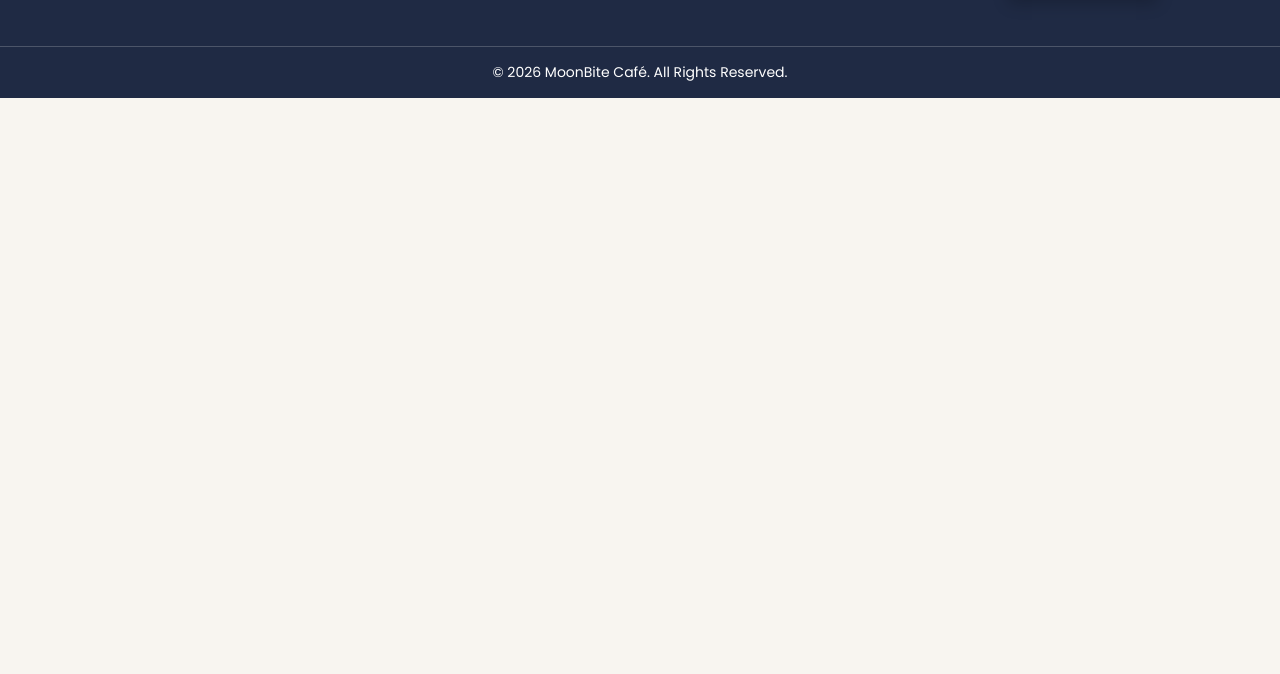
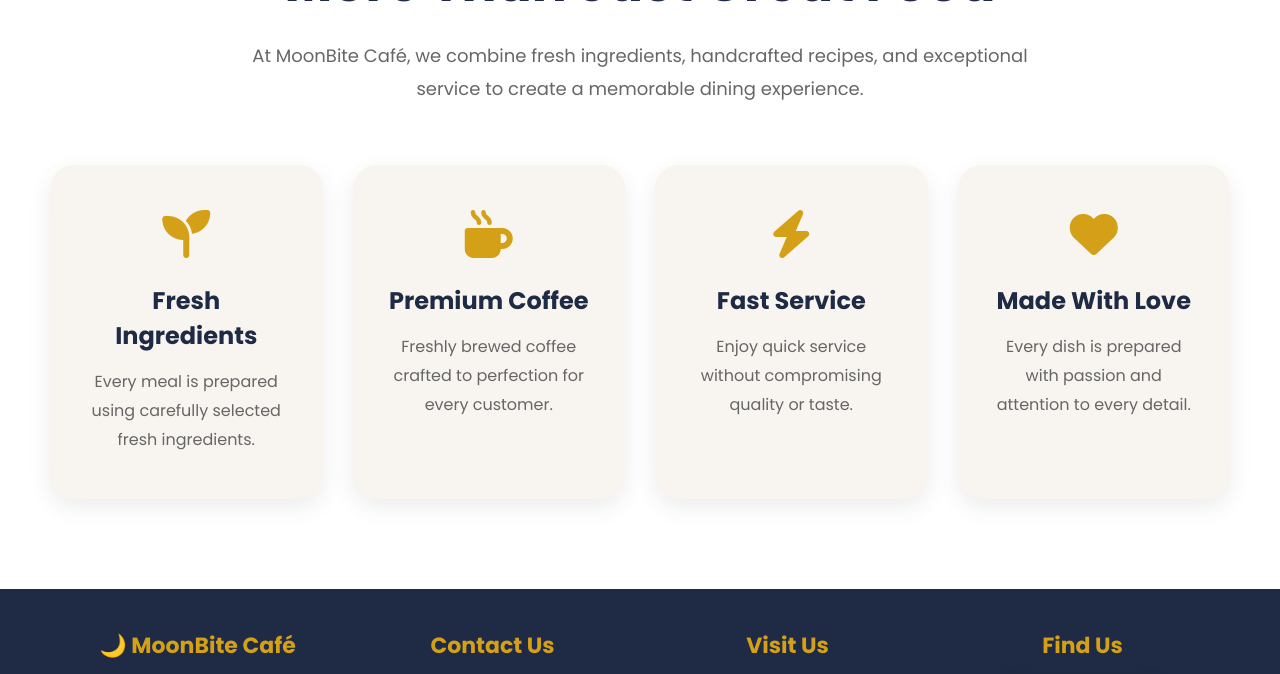
Before and after one commit to Madhu-26/moonbite_webapp, a PHP site: page / in a window 1280 px wide. Shown: the part 2497-3171 px from the top of the page. Before the commit the page ends 2595 px from the top, so only its background shows below. Run offline with PHP 8.4, Linux system fonts and the light colour scheme; data comes from the database, SQL or seed files in the repository.

Commit message:
Add Why Choose section to homepage

```diff
--- a/assets/css/customer.css
+++ b/assets/css/customer.css
@@ -884,3 +884,79 @@ transform:translateX(-50%) translateY(-6px);
     margin:20px 0 30px;
     letter-spacing:10px;
 }
+
+/* ===========================
+   WHY CHOOSE US
+=========================== */
+
+.why-us{
+padding:90px 50px;
+background:#fff;
+}
+
+.section-title{
+max-width:800px;
+margin:auto;
+text-align:center;
+margin-bottom:60px;
+}
+
+.section-title span{
+color:#D4A017;
+font-size:14px;
+font-weight:700;
+letter-spacing:3px;
+text-transform:uppercase;
+}
+
+.section-title h2{
+font-size:52px;
+color:#1F2A44;
+margin:18px 0;
+}
+
+.section-title p{
+font-size:18px;
+color:#666;
+line-height:1.8;
+}
+
+.why-grid{
+display:grid;
+grid-template-columns:repeat(4,1fr);
+gap:30px;
+max-width:1300px;
+margin:auto;
+}
+
+.why-card{
+background:#F8F5F0;
+padding:45px 30px;
+border-radius:24px;
+text-align:center;
+transition:.35s;
+box-shadow:0 8px 25px rgba(0,0,0,.08);
+}
+
+.why-card:hover{
+transform:translateY(-10px);
+box-shadow:0 20px 45px rgba(0,0,0,.15);
+}
+
+.why-card i{
+font-size:48px;
+color:#D4A017;
+margin-bottom:25px;
+}
+
+.why-card h3{
+font-size:24px;
+color:#1F2A44;
+margin-bottom:15px;
+}
+
+.why-card p{
+font-size:16px;
+color:#666;
+line-height:1.8;
+}
--- a/public/index.php
+++ b/public/index.php
@@ -153,7 +153,7 @@ $customer_count = mysqli_fetch_assoc(
 </section>
 
 <div class="section-divider">
-    ✦
+    ✦✦✦
 </div>
 
 <section class="featured" id="featured">
@@ -217,6 +217,80 @@ while($food = mysqli_fetch_assoc($result))
 
 </section>
 
+<section class="why-us">
+
+    <div class="section-title">
+
+        <span>WHY CHOOSE US</span>
+
+        <h2>More Than Just Great Food</h2>
+
+        <p>
+            At MoonBite Café, we combine fresh ingredients,
+            handcrafted recipes, and exceptional service
+            to create a memorable dining experience.
+        </p>
+
+    </div>
+
+    <div class="why-grid">
+
+        <div class="why-card">
+
+            <i class="fas fa-seedling"></i>
+
+            <h3>Fresh Ingredients</h3>
+
+            <p>
+                Every meal is prepared using carefully
+                selected fresh ingredients.
+            </p>
+
+        </div>
+
+        <div class="why-card">
+
+            <i class="fas fa-mug-hot"></i>
+
+            <h3>Premium Coffee</h3>
+
+            <p>
+                Freshly brewed coffee crafted to
+                perfection for every customer.
+            </p>
+
+        </div>
+
+        <div class="why-card">
+
+            <i class="fas fa-bolt"></i>
+
+            <h3>Fast Service</h3>
+
+            <p>
+                Enjoy quick service without compromising
+                quality or taste.
+            </p>
+
+        </div>
+
+        <div class="why-card">
+
+            <i class="fas fa-heart"></i>
+
+            <h3>Made With Love</h3>
+
+            <p>
+                Every dish is prepared with passion
+                and attention to every detail.
+            </p>
+
+        </div>
+
+    </div>
+
+</section>
+
 <script>
 let slides = document.querySelectorAll('.slide');
 let current = 0;
```
